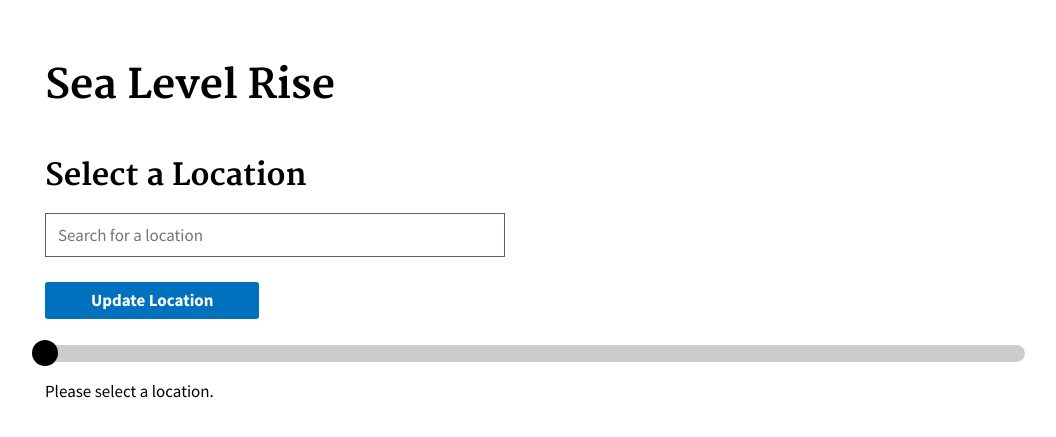
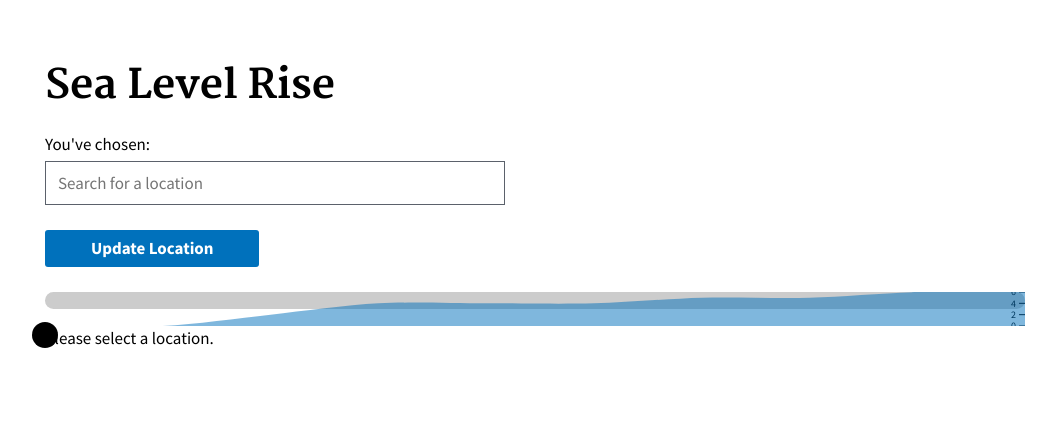
Before and after one commit to 18F/climate-labs, a Jekyll site: the page built from sealevel/index.html, in a window 1280 px wide. Shown: the top 437 px of the page, without its empty margins (105-1161 px from the left). Built offline with Jekyll 4.4.1, drawn with Linux system fonts in a browser that asks for light colours.

Commit message:
add area chart to timeline

```diff
--- a/sealevel/index.html
+++ b/sealevel/index.html
@@ -10,22 +10,27 @@ scripts:
 - vendor/document-register-element.js
 - vendor/x-tag.js
 - vendor/d3.js
+- components/climate-area-chart.js
 - components/climate-map.js
 - components/climate-slider.js
 - views/sealevel.js
 ---
 
-<h2 data-text="location">Select a Location</h2>
-
 <form id="controls">
-
   <p>
-    {% include location_search.html %}
+    You've chosen: {% include location_search.html %}
     <input type="submit" value="Update Location">
   </p>
 
   <climate-slider id="year" name="year"
-    min="2010" max="2100" step="10">
+    min="{{ site.data.timeline.start }}"
+    max="{{ site.data.timeline.end }}"
+    step="{{ site.data.timeline.step }}">
+
+    <climate-area-chart
+      data-values='{{ site.data.timeline.annual_levels | jsonify }}'>
+    </climate-area-chart>
+
     <input type="hidden" name="year">
   </climate-slider>
 </form>
```
